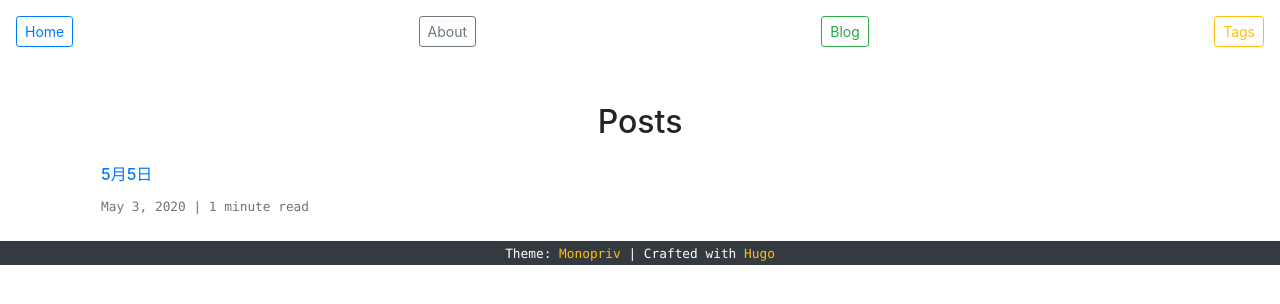
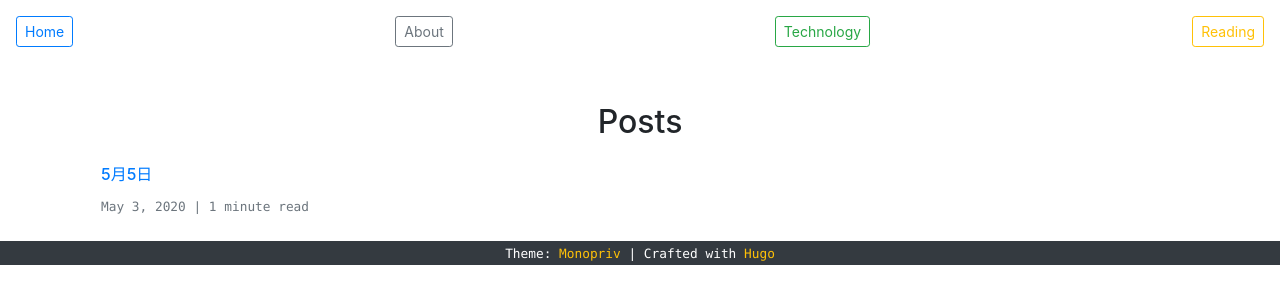
Before and after one commit to valepipi/valepipi.github.io, a plain HTML site: page post/index.html in a window 1280 px wide. Drawn offline with Linux system fonts and the light colour scheme.

Commit message:
Update index.html

```diff
--- a/post/index.html
+++ b/post/index.html
@@ -17,8 +17,8 @@
       <div id="content"><nav class="navbar text-center sticky-top bg-white mt-2 mb-5">
     <a href='https://valepipi.github.io/'><span class="btn btn-sm btn-outline-primary">Home</span></a>
     <a href='https://valepipi.github.io/about'><span class="btn btn-sm btn-outline-secondary">About</span></a>
-    <a href='https://valepipi.github.io/post'><span class="btn btn-sm btn-outline-success">Blog</span></a>
-    <a href='https://valepipi.github.io/tags'><span class="btn btn-sm btn-outline-warning">Tags</span></a>
+    <a href='https://valepipi.github.io/post'><span class="btn btn-sm btn-outline-success">Technology</span></a>
+    <a href='https://valepipi.github.io/tags'><span class="btn btn-sm btn-outline-warning">Reading</span></a>
 </nav>
 
 <section class="container mt-3">
```
